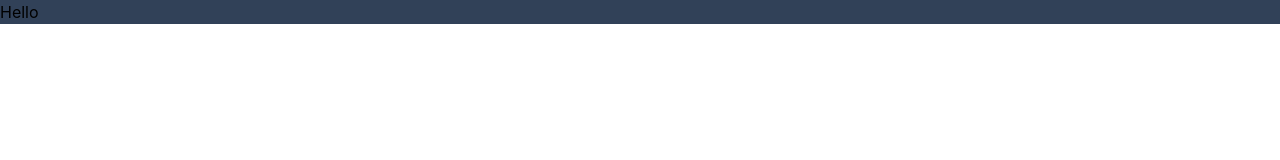
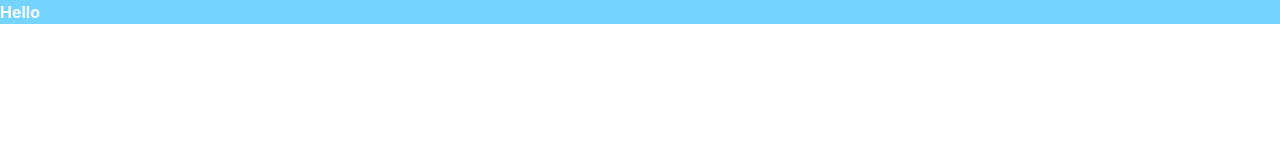
Before and after one commit to saikatdas714/tailwindcss, a plain HTML site: page index.html in a window 1280 px wide. Drawn offline with Linux system fonts and the light colour scheme.

Commit message:
text and background changes

```diff
--- a/index.html
+++ b/index.html
@@ -7,6 +7,6 @@
     <title>Document</title>
 </head>
 <body>
-    <h1 class="bg-slate-700">Hello</h1>
+    <h1 class=" bg-sky-300 font-bold text-olive-50">Hello</h1>
 </body>
 </html>
```
Also changed, not shown: src/output.css.
